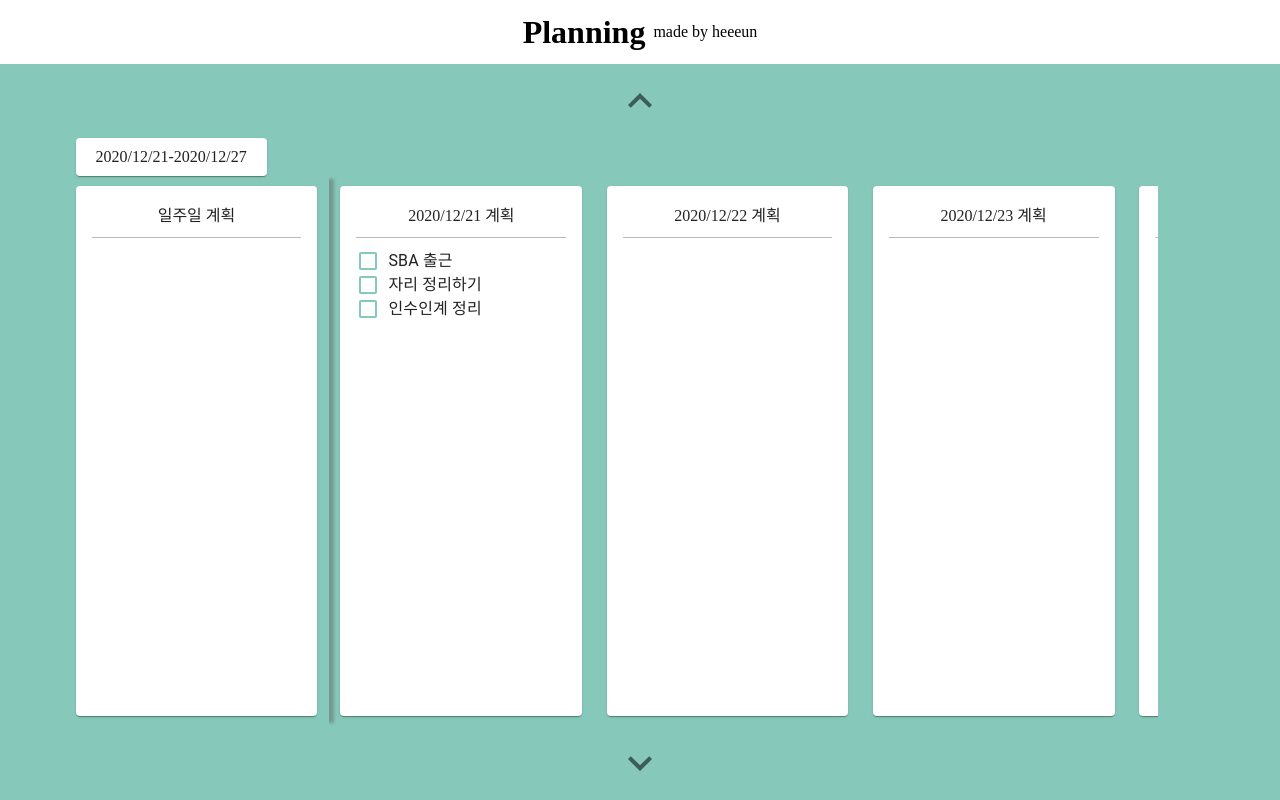
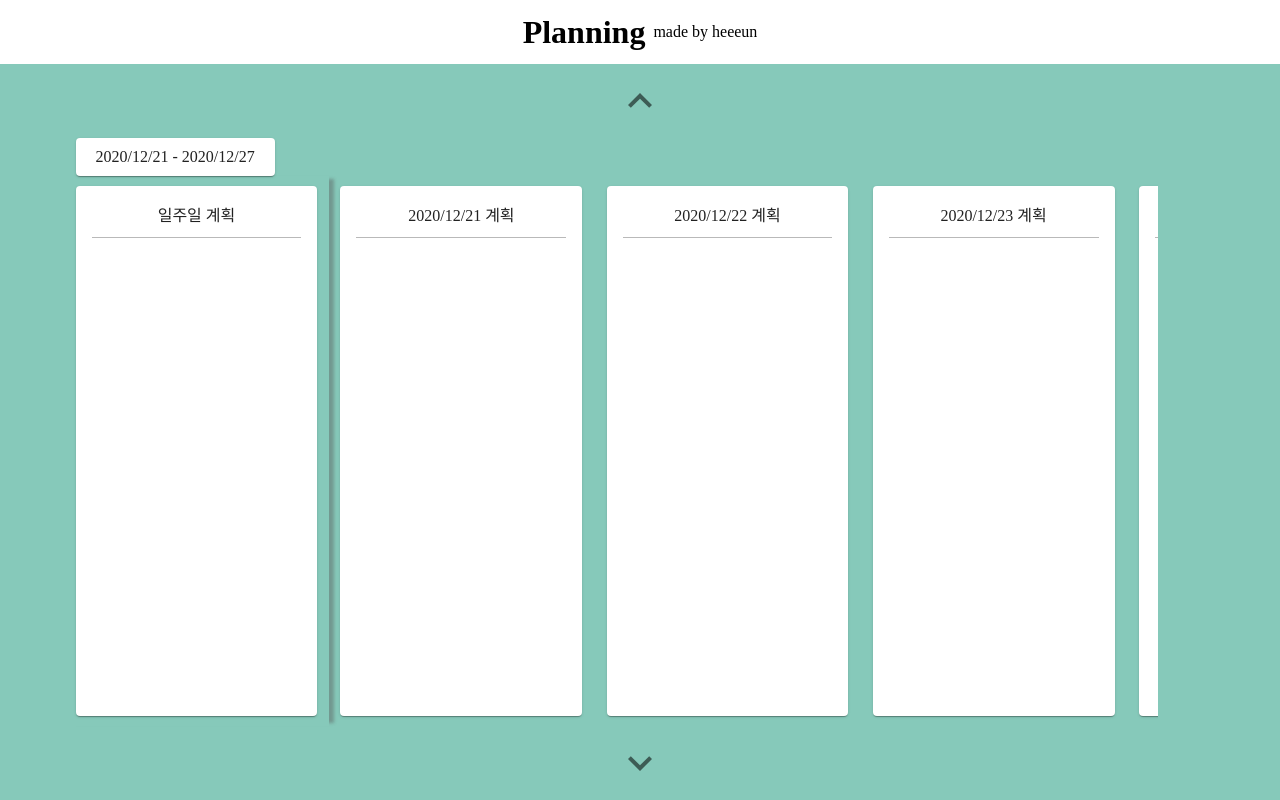
Before and after one commit to bucketressi/Planning, a React (Create React App) app in the folder source/frontend/: page / in a window 1280 px wide. Built offline with nearby package versions, Linux system fonts and the light colour scheme.

Commit message:
Change Model data Structure

```diff
--- a/source/frontend/src/View/Model.js
+++ b/source/frontend/src/View/Model.js
@@ -8,17 +8,30 @@ export const DayStateContext = createContext(null);
 // Model은 Context 저장 및 제공
 // plan
 export const PlanContextProvider = ({children}) => {
-	const [plan, setPlan] = useState({
-		"2020/12/20":[
-			{"Planning front 완성하기":true},
-			{"회사 갈 준비..":false},
-			{"// 개발자 회의하기":true}
-		],
-		"2020/12/21":[
-			{"SBA 출근":false},
-			{"자리 정리하기":false},
-			{"인수인계 정리":false}
-		]
+	const [plan, setPlan] = useState(
+	{
+		"2020/12/20" : {
+			tasks : {
+				"122001":
+					{
+						index : 1,
+						plan : "Planning front 완성하기",
+						check : true
+					},
+				"122002":
+					{
+						index : 2,
+						plan : "SBA 출근",
+						check : false
+					},
+				"122003":
+					{
+						index : 3,
+						plan : "개발자 회의하기",
+						check : false
+					}
+			}
+		}
 	});
 
 	const setDBPlan = (array) => {
--- a/source/frontend/src/View/ViewModel.js
+++ b/source/frontend/src/View/ViewModel.js
@@ -10,10 +10,34 @@ const ViewModel = () => {
 
 	const title = "Planning";
 
-	const changePlan = (date, idx, string, boolean) => {
+	const getId = (date, taskObject) => {
+		const array = Object.keys(taskObject);
+		const lastKey = array[array.length()-1];
+		let index = Number(lastKey.substr(4,2))+1;
+
+		if(index<10){
+			index += "0"+index;
+		}
+
+		return date + index;
+	}
+
+	const getIndex = (taskObject) => {
+		const array = Object.values(taskObject);
+		let indexArray = [];
+		array.map(arr => {
+			indexArray.push(arr.index);
+		});
+		indexArray.sort();
+
+		return indexArray[indexArray.length()-1]+1;
+	}
+
+	const changePlan = (date, id, string, boolean) => {
 		try{
 			let tmp = plan;
-			tmp[date][idx][string] = boolean;
+			tmp[date].tasks[id].plan = string;
+			tmp[date].tasks[id].check = boolean;
 			setPlan(tmp);
 		}catch(err){
 			console.log("change plan");
@@ -22,10 +46,10 @@ const ViewModel = () => {
 		}
 	}
 
-	const deletePlan = (date, idx) => {
+	const deletePlan = (date, id) => {
 		try{
 			let tmp = plan;
-			tmp[date].splice(idx, 1);
+			delete tmp[date].tasks[id];
 			setPlan(tmp);
 		}catch(err){
 			console.log("delete plan");
@@ -37,7 +61,13 @@ const ViewModel = () => {
 	const addPlan = (date) => {
 		try{
 			let tmp = plan;
-			tmp[date].push("");
+			const id = getId(date, tmp[date].tasks);
+			const index = getIndex(tmp[date].tasks);
+			tmp[date].tasks[id] = {
+				index : index,
+				plan : "",
+				check : false
+			}
 			setPlan(tmp);
 		}catch(err){
 			console.log("add plan");
--- a/source/frontend/src/View/component/CardCom.js
+++ b/source/frontend/src/View/component/CardCom.js
@@ -8,9 +8,8 @@ const CardCom = forwardRef((props, ref) => {
 	const [plan, setPlan] = useState();
 
 	useEffect(()=>{
-		if(props.plan!=undefined && props.dayString!=undefined)
-			setPlan(props.plan[props.dayString]);
-		console.log(props);
+		if(props.plan!=undefined && props.dayString!=undefined && props.plan[props.dayString]!=undefined)
+		 setPlan(props.plan[props.dayString].tasks);
 	},[props])
 
 	return(
@@ -25,17 +24,16 @@ const CardCom = forwardRef((props, ref) => {
 				</Grid>
 				<Grid className="card-content">
 					{plan?
-						Object.keys(plan).map( idx => {
-							const todo = Object.keys(plan[idx])[0];
-							const done = plan[idx][todo];
+						Object.keys(plan).map(id => {
+							const todo = plan[id].plan;
+							const done = plan[id].check;
 							return(
 								<CheckboxCom
-									key = {idx}
+									key = {id}
 									todo = {todo}
 									done = {done}
 									toggleCheck = {() => {
-										props.changePlan(props.dayString, idx, todo, !done);
-										console.log('check 완료');
+										props.changePlan(props.dayString, id, todo, !done);
 										forceUpdate(!update);
 									}}
 									ref = {todoRef}
--- a/source/frontend/src/View/component/Week.js
+++ b/source/frontend/src/View/component/Week.js
@@ -26,7 +26,7 @@ const Week = forwardRef((props, ref) => {
 					dayArray.length===0?
 						undefined:
 						<Paper>
-							{dayArray[0]+"-"+dayArray[6]}
+							{dayArray[0]+" - "+dayArray[6]}
 						</Paper>
 				}
 			</Grid>
```
Also changed, not shown: 1 other file (tests, documents, lock files or other folders).
